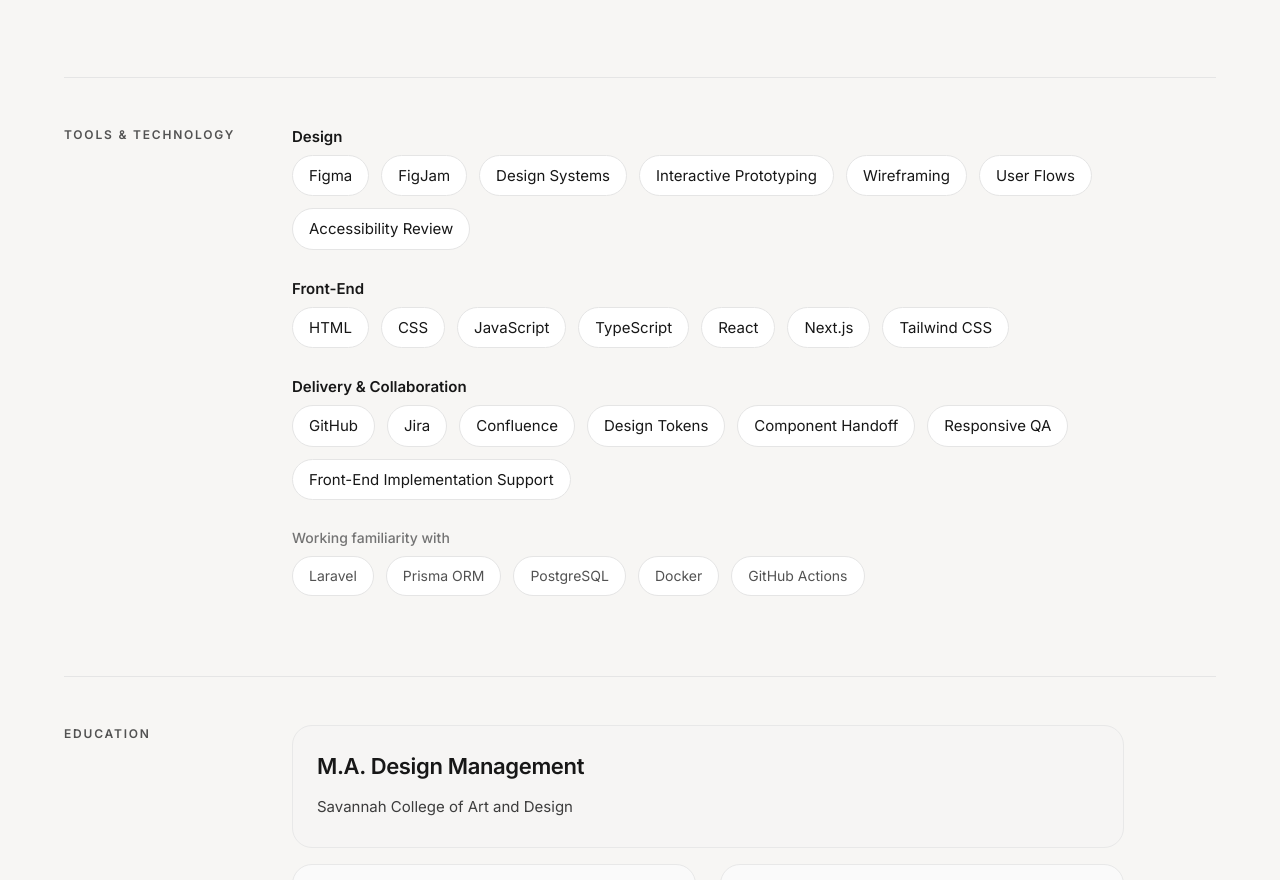
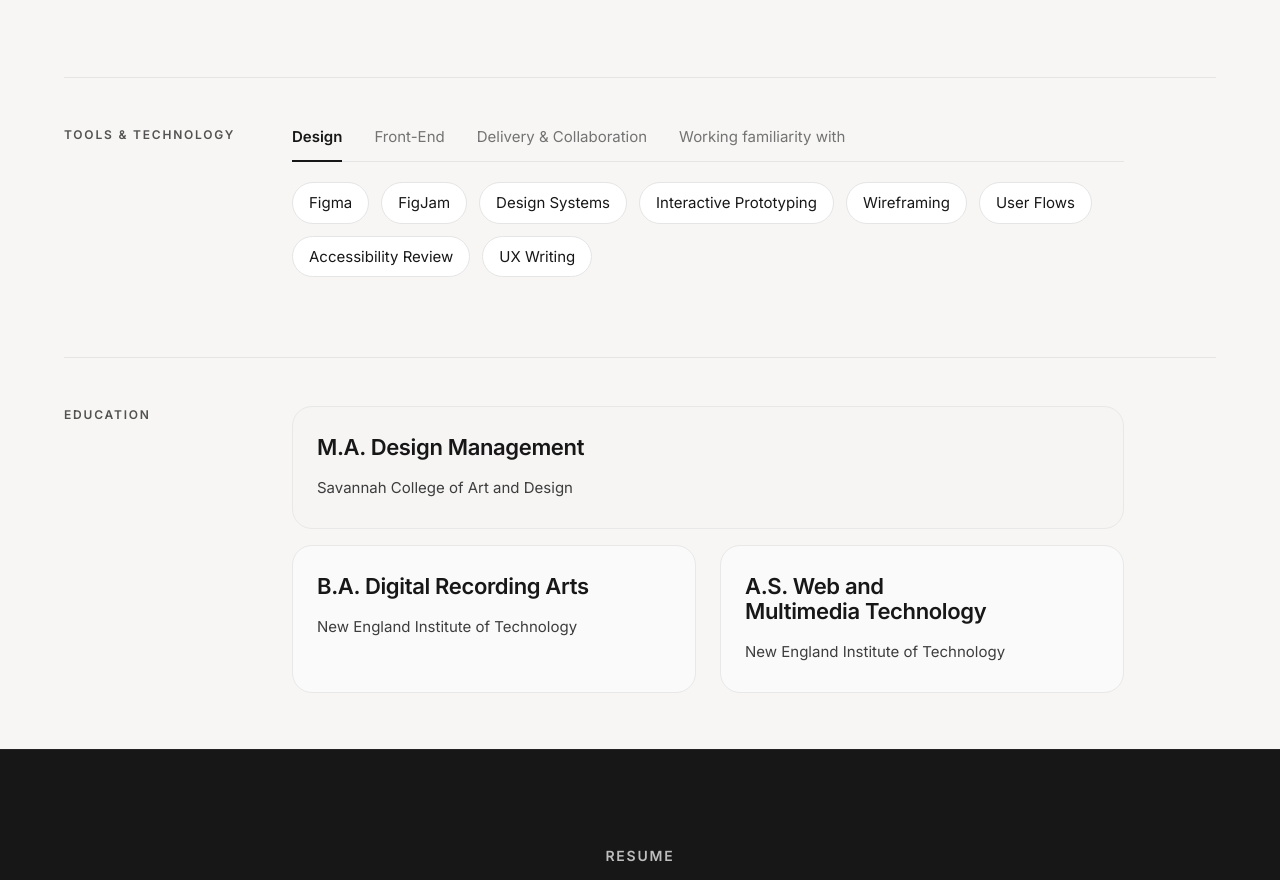
Before and after one commit to LoHiDi-Dev/joel-premier-portfolio, a Next.js app: page /resume in a window 1280 px wide. Shown: the part 3080-3960 px from the top of the page. Built offline with nearby package versions, Linux system fonts and the light colour scheme.

Commit message:
feat: Tools & Technology desktop tab layout — 4 groups, editorial style

```diff
--- a/components/ResumePageContent.tsx
+++ b/components/ResumePageContent.tsx
@@ -26,6 +26,7 @@
 export function ResumePageContent() {
   const reducedMotion = Boolean(useReducedMotion());
   const [toolsOpenIndex, setToolsOpenIndex] = useState<number | null>(null);
+  const [toolsActiveTab, setToolsActiveTab] = useState(0);
 
   return (
     <>
@@ -216,43 +217,58 @@
                     );
                   })}
                 </div>
-                {/* Desktop: grouped chip layout unchanged */}
-                <ul
-                  className="hidden space-y-6 sm:space-y-7 md:block"
-                  role="list"
+                {/* Desktop: 4-tab layout — editorial, minimal */}
+                <div className="hidden md:block">
+                  <div
+                    className="flex flex-wrap gap-x-8 gap-y-0 border-b border-[#e5e5e5]"
+                    role="tablist"
+                    aria-label="Tools & Technology groups"
                   >
-                  {TOOLS_AND_TECHNOLOGY.map((group) => (
-                    <li key={group.label}>
-                      <p
-                        className={
-                          group.muted
-                            ? "text-[13px] font-medium leading-[1.4] text-[#737373] sm:text-[14px]"
-                            : "text-[14px] font-semibold leading-[1.4] text-[#171717] sm:text-[15px]"
-                        }
+                    {TOOLS_AND_TECHNOLOGY.map((group, index) => {
+                      const isActive = toolsActiveTab === index;
+                      const isMutedLabel = group.muted;
+                      return (
+                        <button
+                          key={group.label}
+                          type="button"
+                          role="tab"
+                          aria-selected={isActive}
+                          aria-controls={`tools-tabpanel-${index}`}
+                          id={`tools-tab-${index}`}
+                          onClick={() => setToolsActiveTab(index)}
+                          className={`relative border-b-2 pb-3 pt-0 text-[14px] transition-colors duration-150 sm:text-[15px] ${
+                            isActive
+                              ? isMutedLabel
+                                ? "-mb-px border-[#525252] font-semibold text-[#525252]"
+                                : "-mb-px border-[#171717] font-semibold text-[#171717]"
+                              : "-mb-[1px] border-transparent font-normal text-[#737373] hover:text-[#525252]"
+                          }`}
                         >
                           {group.label}
-                      </p>
-                      <ul
-                        className="mt-2 flex flex-wrap gap-3"
-                        role="list"
+                        </button>
+                      );
+                    })}
+                  </div>
+                  <div
+                    id={`tools-tabpanel-${toolsActiveTab}`}
+                    role="tabpanel"
+                    aria-labelledby={`tools-tab-${toolsActiveTab}`}
+                    className="mt-5 flex flex-wrap gap-3"
                   >
-                        {group.items.map((item) => (
-                          <li key={item}>
+                    {TOOLS_AND_TECHNOLOGY[toolsActiveTab].items.map((item) => (
                       <span
+                        key={item}
                         className={
-                                group.muted
+                          TOOLS_AND_TECHNOLOGY[toolsActiveTab].muted
                             ? "inline-flex rounded-full border border-[#e5e5e5] bg-white px-4 py-2.5 text-[13px] font-normal leading-[1.3] text-[#525252] sm:text-[14px]"
                             : "inline-flex rounded-full border border-[#e5e5e5] bg-white px-4 py-2.5 text-[14px] font-normal leading-[1.3] text-[#171717] sm:text-[15px]"
                         }
                       >
                         {item}
                       </span>
-                          </li>
                     ))}
-                      </ul>
-                    </li>
-                  ))}
-                </ul>
+                  </div>
+                </div>
               </div>
             </div>
           </div>
--- a/lib/resume-data.ts
+++ b/lib/resume-data.ts
@@ -146,6 +146,7 @@
       "Wireframing",
       "User Flows",
       "Accessibility Review",
+      "UX Writing",
     ],
     muted: false,
   },
```
Lines whose indentation alone changed are shown as unchanged.
